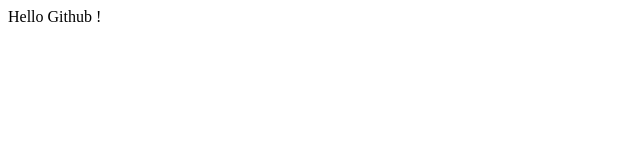
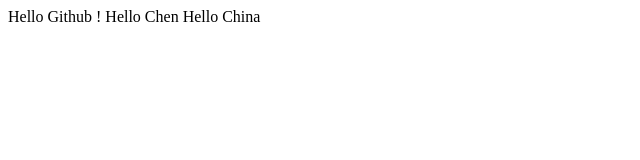
Before and after one commit to NatChenWu/natchenwu.github.io, a plain HTML site: page index.html in a window 1280 px wide. Shown: the whole page, without its empty margins (0-640 px from the left). Drawn offline with Linux system fonts and the light colour scheme.

Commit message:
Update index.html

```diff
--- a/index.html
+++ b/index.html
@@ -6,5 +6,7 @@
 </head>
 <body>
 Hello Github !
+    Hello Chen
+    Hello China
 </body>
 </html>
```
